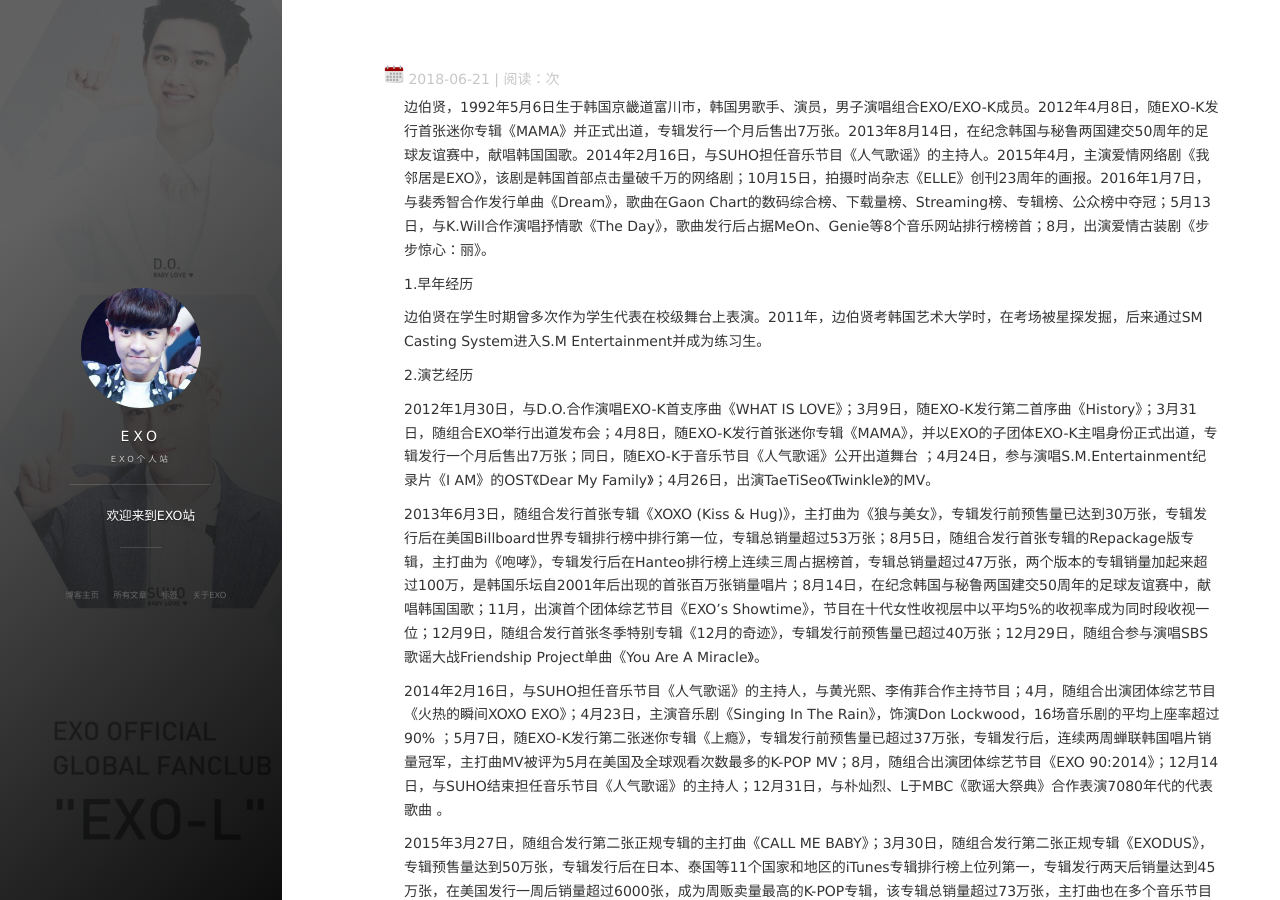
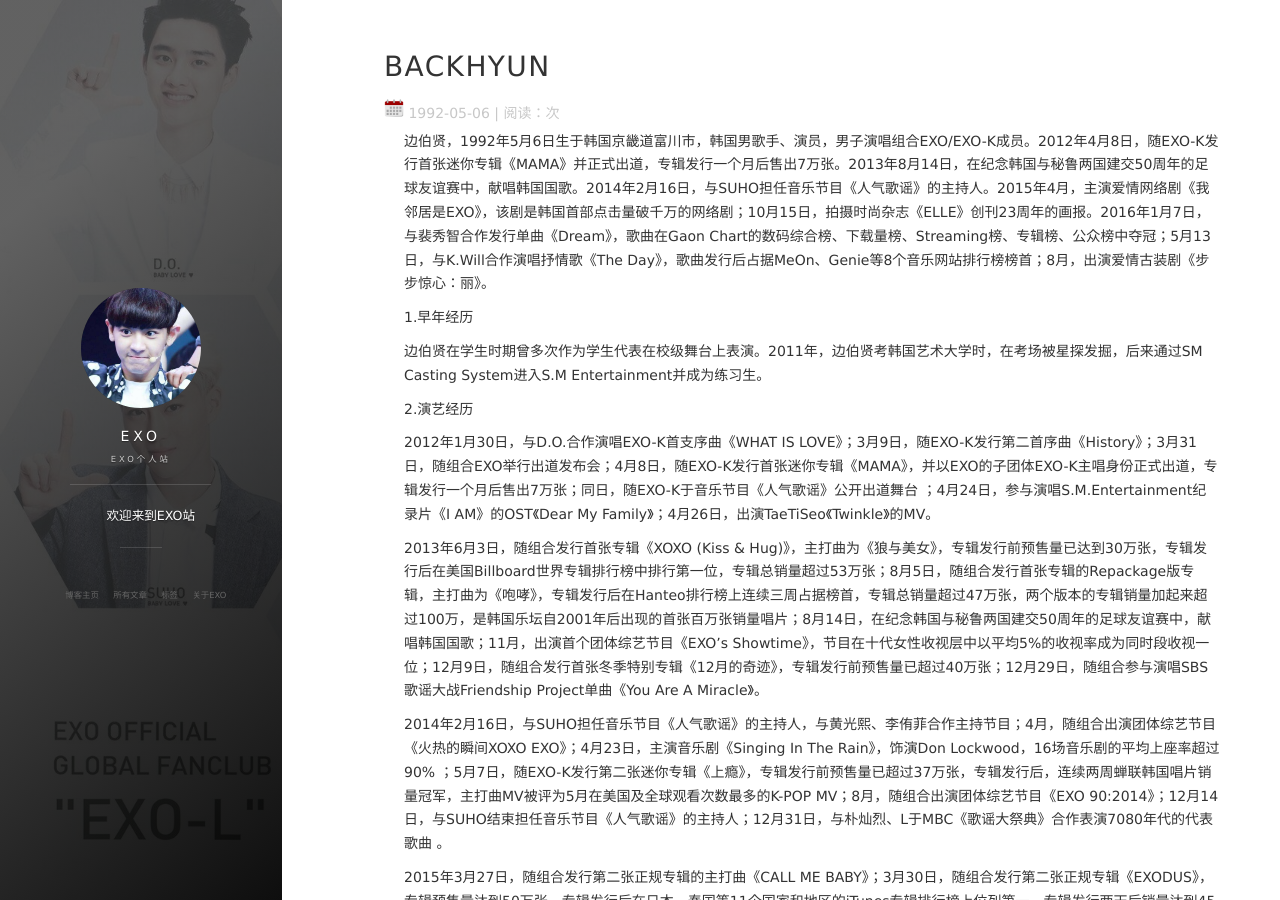
Before and after one commit to ChanYeol61/ChanYeol61.github.io, a Jekyll site: the page built from _posts/1992-05-06-BAEKHYUN.md, in a window 1280 px wide and 900 px high. Built offline with Jekyll 4.4.1, drawn with Linux system fonts in a browser that asks for light colours; nearby versions of some CDN libraries; our own code applies the rules of GitHub Pages for plain Markdown files; comment, search, counter and statistics services are not loaded.

Commit message:
Update 1992-05-06-BAEKHYUN.md

```diff
--- a/_posts/1992-05-06-BAEKHYUN.md
+++ b/_posts/1992-05-06-BAEKHYUN.md
@@ -1,7 +1,7 @@
 ---
 layout: post
-title:BAEKHYUN
-date:1992-05-06
+title: BACKHYUN
+birthday: 1992-05-06
 tag: EXO
 ---
 
```
